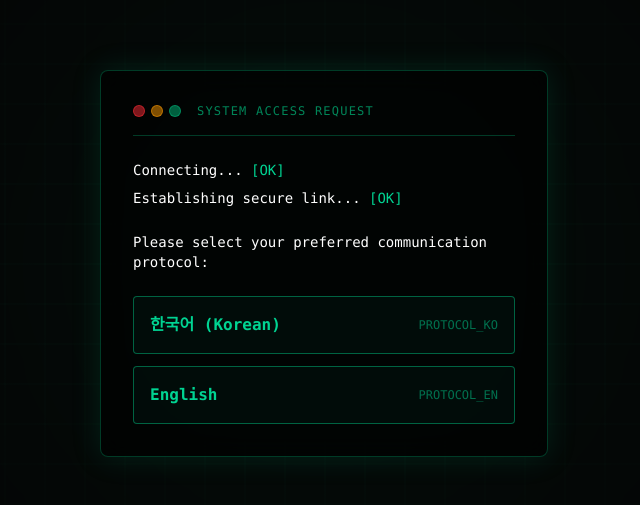
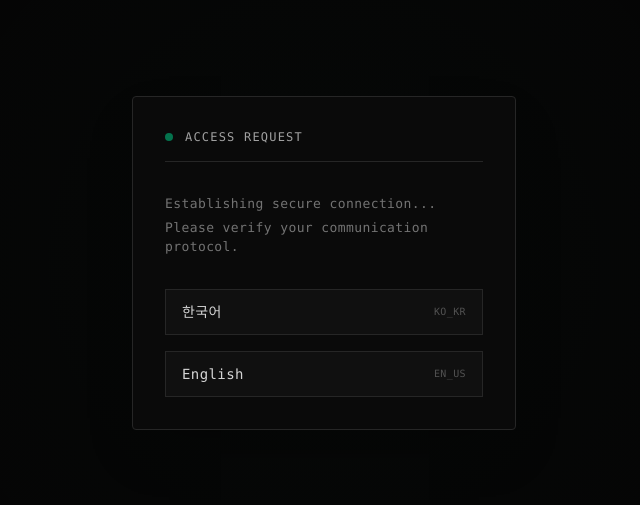
Before and after one commit to DongHoon-L/portfolio, a Next.js app: page / in a window 1280 px wide. Shown: the part 137-642 px from the top of the page, without its empty margins (316-956 px from the left). Built offline with nearby package versions, Linux system fonts and the light colour scheme.

Commit message:
chore: polish UI and improve i18n persistence

```diff
--- a/src/app/api/news/route.ts
+++ b/src/app/api/news/route.ts
@@ -16,7 +16,7 @@ export async function GET(request: Request) {
 
     const files = fs.readdirSync(newsDir).filter(file => file.endsWith('.md'));
     const newsList = files.map(file => {
-      const content = fs.readFileSync(path.join(newsDir, file), 'utf8');
+      const content = fs.readFileSync(path.join(newsDir, file), { encoding: 'utf8' });
       const firstLine = content.split('\n')[0];
       const title = firstLine.replace(/^#\s*/, '').trim() || file;
       const stat = fs.statSync(path.join(newsDir, file));
--- a/src/components/LanguageGate.tsx
+++ b/src/components/LanguageGate.tsx
@@ -9,79 +9,59 @@ interface LanguageGateProps {
 export default function LanguageGate({ onSelectLanguage }: LanguageGateProps) {
   return (
     <motion.div
-      initial={{ opacity: 1 }}
-      exit={{ opacity: 0, y: -50, filter: "blur(10px)", transition: { duration: 0.8, ease: "easeInOut" } }}
-      className="fixed inset-0 z-[100] flex items-center justify-center bg-[#050505] text-emerald-400 font-mono overflow-hidden"
+      initial={{ opacity: 0 }}
+      animate={{ opacity: 1 }}
+      exit={{ opacity: 0, transition: { duration: 0.6, ease: "easeOut" } }}
+      className="fixed inset-0 z-[100] flex items-center justify-center bg-[#050505] text-emerald-500 font-mono tracking-wide"
     >
-      {/* Background Grid & Glow */}
-      <div className="absolute inset-0 z-0 pointer-events-none opacity-50">
-        <div className="absolute inset-0 bg-[linear-gradient(rgba(16,185,129,0.05)_2px,transparent_2px),linear-gradient(90deg,rgba(16,185,129,0.05)_2px,transparent_2px)] bg-[size:40px_40px] [mask-image:radial-gradient(ellipse_60%_60%_at_50%_50%,#000_10%,transparent_100%)]"></div>
-        <div className="absolute top-1/2 left-1/2 -translate-x-1/2 -translate-y-1/2 w-[600px] h-[600px] bg-emerald-500/10 blur-[150px] rounded-full"></div>
+      {/* Subtle Background */}
+      <div className="absolute inset-0 z-0 pointer-events-none opacity-30">
+        <div className="absolute inset-0 bg-[radial-gradient(circle_at_center,rgba(52,211,153,0.05)_0%,transparent_60%)]"></div>
       </div>
 
-      <div className="relative z-10 w-full max-w-md p-8 bg-black/60 backdrop-blur-md border border-emerald-500/30 rounded-lg shadow-[0_0_30px_rgba(16,185,129,0.15)]">
-        <div className="flex items-center gap-2 mb-6 pb-4 border-b border-emerald-500/30">
-          <div className="flex gap-1.5">
-            <div className="w-3 h-3 rounded-full bg-red-500/50 border border-red-500/50"></div>
-            <div className="w-3 h-3 rounded-full bg-amber-500/50 border border-amber-500/50"></div>
-            <div className="w-3 h-3 rounded-full bg-emerald-500/50 border border-emerald-500/50"></div>
-          </div>
-          <span className="text-xs text-emerald-500/70 tracking-widest ml-2">SYSTEM ACCESS REQUEST</span>
+      <div className="relative z-10 w-full max-w-sm p-8 bg-[#0a0a0a] border border-neutral-800 shadow-2xl rounded-sm">
+        <div className="flex items-center gap-3 mb-8 pb-4 border-b border-neutral-800">
+          <div className="w-2 h-2 rounded-full bg-emerald-500/80 animate-pulse"></div>
+          <span className="text-xs text-neutral-400 uppercase tracking-widest">Access Request</span>
         </div>
 
-        <div className="space-y-6">
-          <div className="text-sm">
+        <div className="space-y-8">
+          <div className="text-[13px] text-neutral-500 space-y-1">
             <motion.p
-              initial={{ opacity: 0, x: -10 }}
-              animate={{ opacity: 1, x: 0 }}
+              initial={{ opacity: 0 }}
+              animate={{ opacity: 1 }}
               transition={{ delay: 0.2 }}
-              className="mb-2"
             >
-              <span className="text-white">Connecting...</span> [OK]
+              Establishing secure connection...
             </motion.p>
             <motion.p
-              initial={{ opacity: 0, x: -10 }}
-              animate={{ opacity: 1, x: 0 }}
-              transition={{ delay: 0.6 }}
-              className="mb-6"
+              initial={{ opacity: 0 }}
+              animate={{ opacity: 1 }}
+              transition={{ delay: 0.5 }}
             >
-              <span className="text-white">Establishing secure link...</span> [OK]
-            </motion.p>
-            <motion.p
-              initial={{ opacity: 0, x: -10 }}
-              animate={{ opacity: 1, x: 0 }}
-              transition={{ delay: 1 }}
-              className="text-white mb-2"
-            >
-              Please select your preferred communication protocol:
+              Please verify your communication protocol.
             </motion.p>
           </div>
 
           <motion.div
-            initial={{ opacity: 0, y: 10 }}
-            animate={{ opacity: 1, y: 0 }}
-            transition={{ delay: 1.5 }}
-            className="flex flex-col gap-3"
+            initial={{ opacity: 0 }}
+            animate={{ opacity: 1 }}
+            transition={{ delay: 0.8 }}
+            className="flex flex-col gap-4"
           >
             <button
               onClick={() => onSelectLanguage("ko")}
-              className="group relative w-full p-4 border border-emerald-500/50 rounded bg-emerald-950/20 hover:bg-emerald-500/10 transition-all overflow-hidden"
+              className="group relative w-full px-4 py-3 border border-neutral-800 bg-neutral-900/50 hover:border-emerald-500/50 hover:bg-emerald-950/20 transition-all text-left flex justify-between items-center"
             >
-              <div className="absolute inset-0 bg-emerald-400/20 translate-y-full group-hover:translate-y-0 transition-transform duration-300 ease-in-out"></div>
-              <div className="relative flex justify-between items-center">
-                <span className="font-bold text-emerald-400 group-hover:text-emerald-300 shadow-emerald-500/50 group-hover:drop-shadow-[0_0_8px_rgba(52,211,153,0.8)]">한국어 (Korean)</span>
-                <span className="text-xs opacity-50 font-mono group-hover:opacity-100 transition-opacity">PROTOCOL_KO</span>
-              </div>
+              <span className="text-sm font-medium text-neutral-300 group-hover:text-emerald-400 transition-colors">한국어</span>
+              <span className="text-[10px] text-neutral-600 group-hover:text-emerald-500/50 transition-colors">KO_KR</span>
             </button>
             <button
               onClick={() => onSelectLanguage("en")}
-              className="group relative w-full p-4 border border-emerald-500/50 rounded bg-emerald-950/20 hover:bg-emerald-500/10 transition-all overflow-hidden"
+              className="group relative w-full px-4 py-3 border border-neutral-800 bg-neutral-900/50 hover:border-emerald-500/50 hover:bg-emerald-950/20 transition-all text-left flex justify-between items-center"
             >
-              <div className="absolute inset-0 bg-emerald-400/20 translate-y-full group-hover:translate-y-0 transition-transform duration-300 ease-in-out"></div>
-              <div className="relative flex justify-between items-center">
-                <span className="font-bold text-emerald-400 group-hover:text-emerald-300 shadow-emerald-500/50 group-hover:drop-shadow-[0_0_8px_rgba(52,211,153,0.8)]">English</span>
-                <span className="text-xs opacity-50 font-mono group-hover:opacity-100 transition-opacity">PROTOCOL_EN</span>
-              </div>
+              <span className="text-sm font-medium text-neutral-300 group-hover:text-emerald-400 transition-colors">English</span>
+              <span className="text-[10px] text-neutral-600 group-hover:text-emerald-500/50 transition-colors">EN_US</span>
             </button>
           </motion.div>
         </div>
```
Also changed, not shown: src/app/page.tsx (+24 -23 lines).
